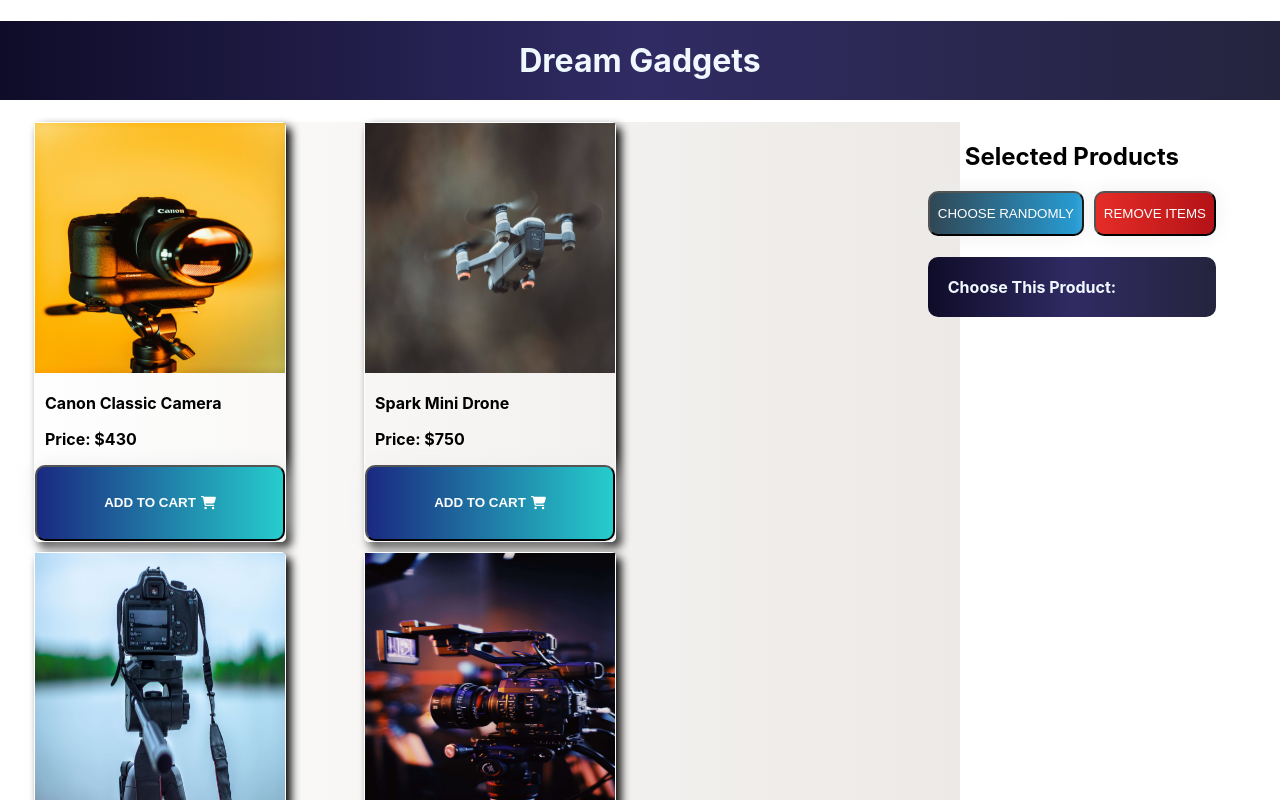
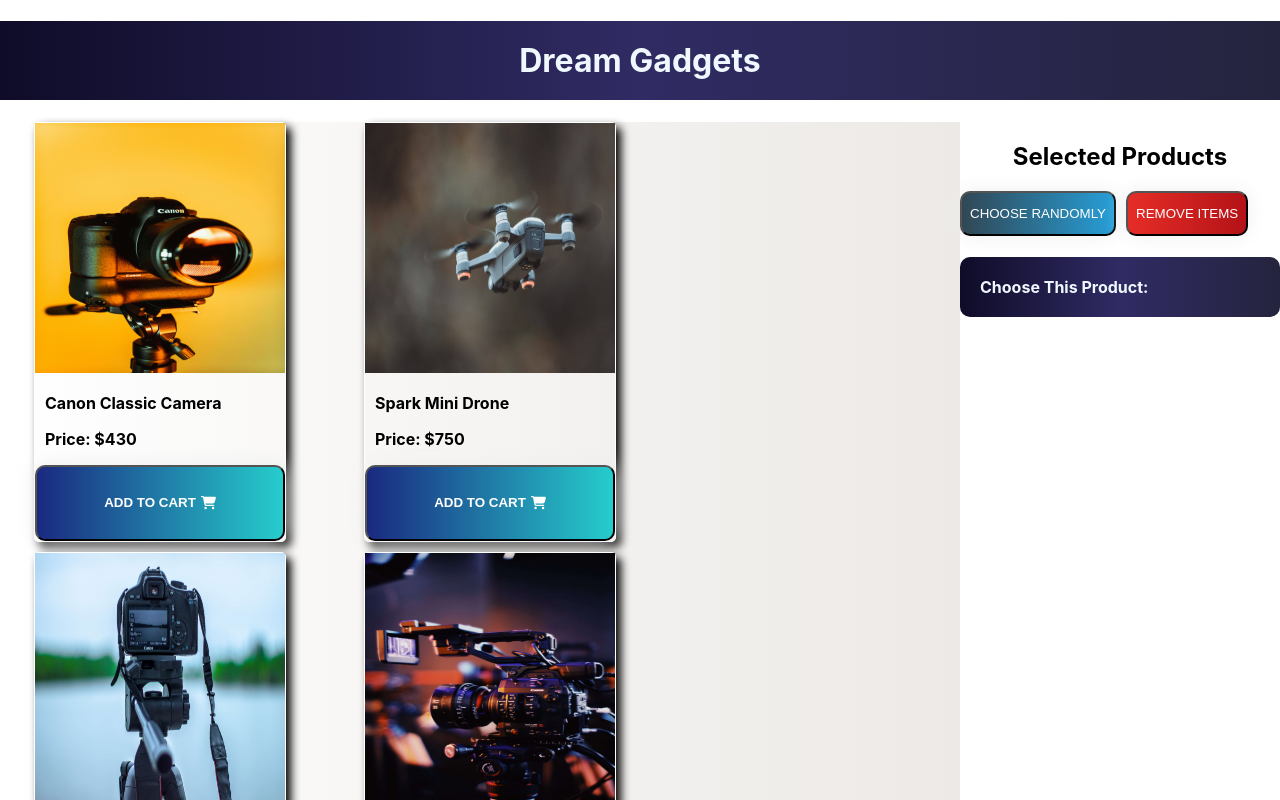
Before and after one commit to Junaith1994/react-dream-gadgets, a React (Create React App) app: page / in a window 1280 px wide. Shown: the top 800 px of the page. Built offline with nearby package versions, Linux system fonts and the light colour scheme.

Commit message:
Added remove products feature from cart

```diff
--- a/src/components/Cart/Cart.js
+++ b/src/components/Cart/Cart.js
@@ -3,7 +3,7 @@
 import CartItem from '../Cart-Item/CartItem';
 
 const Cart = (props) => {
-    const { cart, randomSelect, randomResult } = props;
+    const { cart, randomSelect, randomResult, removeProducts } = props;
     // console.log(randomSelect);
 
     return (
@@ -16,7 +16,7 @@
             }
             <div className='cart-btn'>
                 <button className='choose-btn-grad' onClick={() => randomSelect()}>Choose Randomly</button>
-                <button className='remove-btn-grad'>Remove Items</button>
+                <button className='remove-btn-grad' onClick={() => removeProducts()}>Remove Items</button>
             </div>
             <h4>Choose This Product: {randomResult}</h4>
         </div>
--- a/src/components/Shop/Shop.css
+++ b/src/components/Shop/Shop.css
@@ -12,9 +12,9 @@
 }
 
 .selected-products {
-    position: fixed;
+    /* position: fixed;
     top: auto;
-    right: 4rem;
+    right: 4rem; */
 }
 
 .selected-products h2 {
--- a/src/components/Shop/Shop.js
+++ b/src/components/Shop/Shop.js
@@ -25,6 +25,7 @@
         }
     }
 
+    // Random product selection functionality
     const [randomResult, setRandomResult] = useState([]);
     const randomSelect = () => {
         const randomNumber = Math.floor(Math.random() * products.length);
@@ -33,6 +34,11 @@
             const randomProduct = cart[randomNumber];
             setRandomResult(randomProduct.name);
         }
+    }
+
+    // Product Removing functionalities
+    const removeProducts = () => {
+        setCart([]);
     }
 
     return (
@@ -52,6 +58,7 @@
                 cart={cart}
                 randomSelect={randomSelect}
                 randomResult={randomResult}
+                removeProducts={removeProducts}
                 ></Cart>
             </div>
         </div>
```
